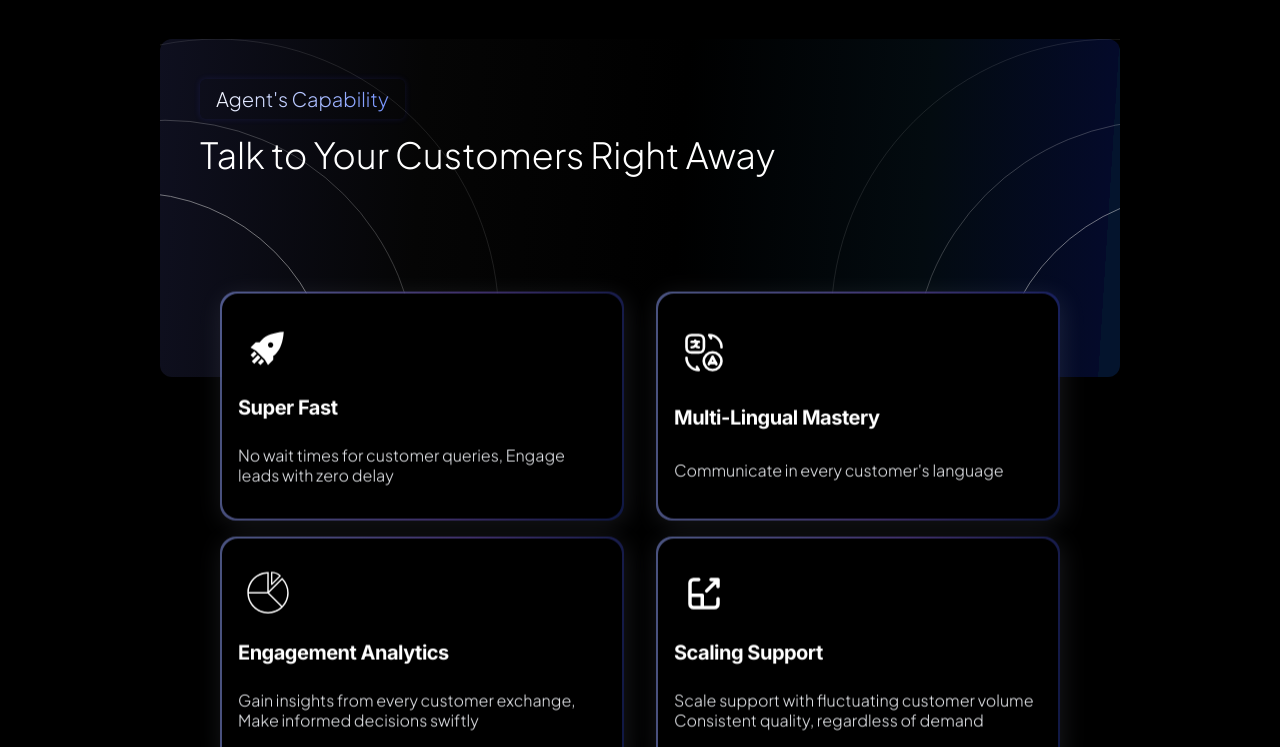
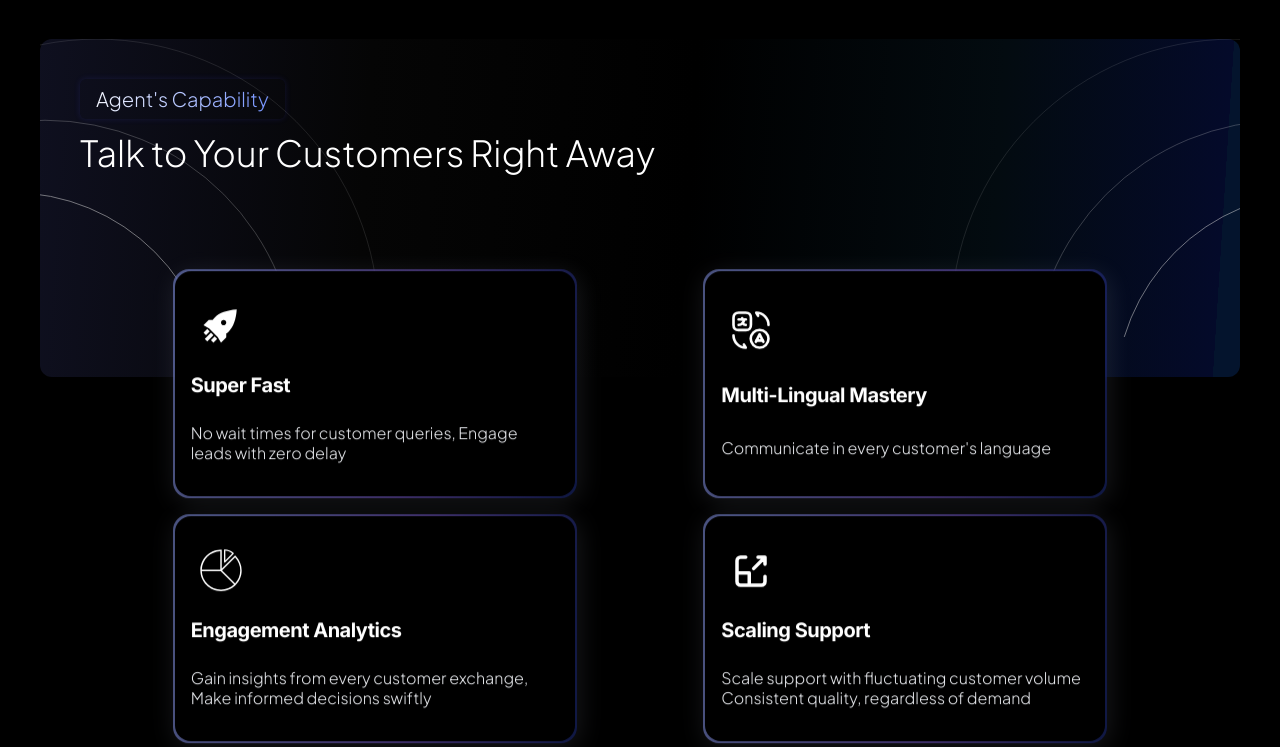
Before and after one commit to anandMohanan/vfa, a Next.js app: page / in a window 1280 px wide. Shown: the part 3120-3867 px from the top of the page. Built offline with nearby package versions, Linux system fonts and the light colour scheme.

Commit message:
feature improvement response

```diff
--- a/src/components/features-improvement.tsx
+++ b/src/components/features-improvement.tsx
@@ -58,7 +58,7 @@ export const FeaturesImprovementSection = () => {
     ];
     return (
         <section className="relative mt-10 flex min-h-screen w-full  flex-col items-center md:p-10 lgxl:min-h-[800px] ">
-      <div className="feature_box relative  h-[338px] w-[80%]  rounded-xl   md:block   ">
+            <div className="feature_box relative  h-[338px] lg:w-[100%] w-[80%]  rounded-xl   md:block   ">
                 <div className="flex  flex-col  justify-center   gap-5 p-10  md:absolute ">
                     <Button
                         className={cn(
@@ -75,7 +75,7 @@ export const FeaturesImprovementSection = () => {
                     </Button>
                     <h3
                         className={cn(
-              "text-center text-2xl font-semibold  text-white md:text-left md:text-[36px]",
+                            "text-center text-xl md:text-2xl font-semibold  text-white md:text-left md:text-[36px]",
                             primary_font.className,
                         )}
                     >
@@ -146,7 +146,8 @@ export const FeaturesImprovementSection = () => {
                 </div>
             </div>
 
-      <div className="relative mb-10 flex w-[90%] -translate-y-[10%] flex-wrap items-center justify-center  gap-4  lg:-translate-y-[15%] lg:p-8 ">
+            <div className="relative mb-10 flex w-[95%] -translate-y-[10%] flex-wrap items-center justify-evenly
+            gap-4  lg:-translate-y-[15%]  ">
                 {FeaturesInfo.map((item, id) => {
                     return (
                         <div
```
Lines whose indentation alone changed are shown as unchanged.
